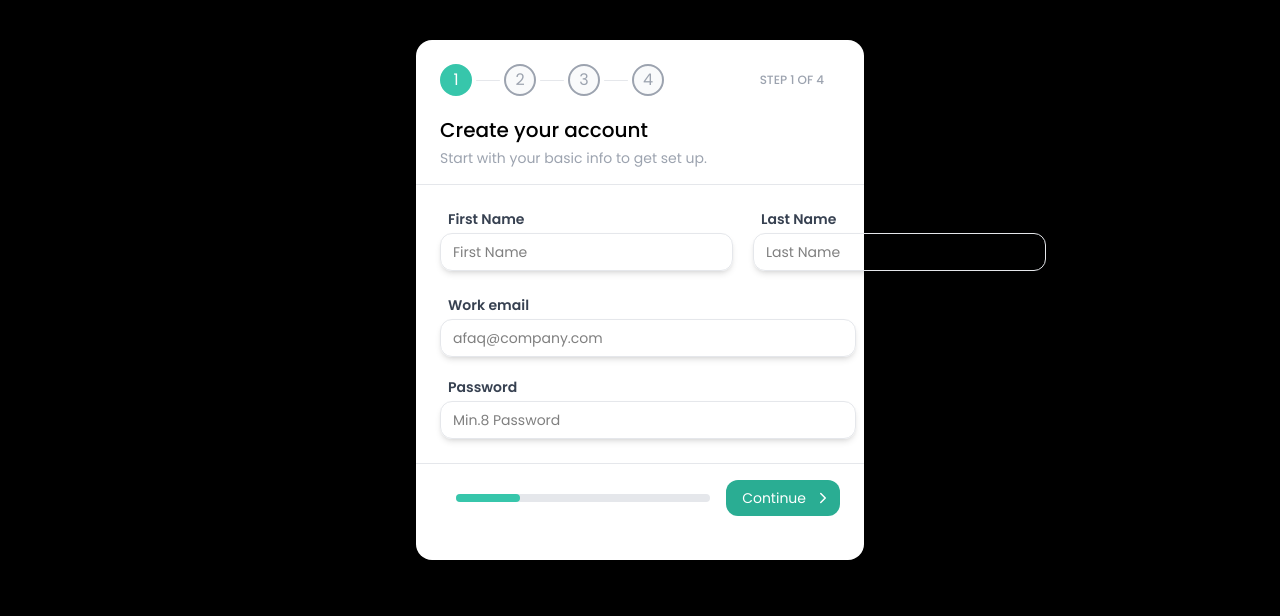
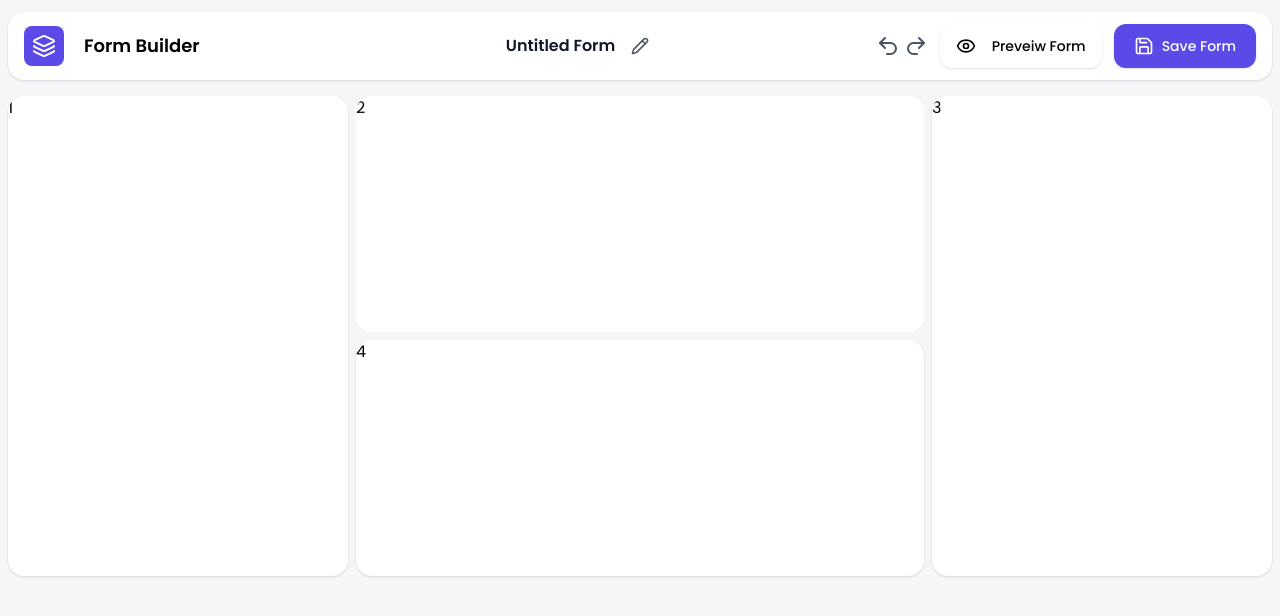
Before and after one commit to coder-591/React--challenges, a React (Vite) app: page / in a window 1280 px wide. Shown: the top 616 px of the page. Built offline with nearby package versions, Linux system fonts and the light colour scheme.

Commit message:
Layout is complete

```diff
--- a/src/App.jsx
+++ b/src/App.jsx
@@ -1,4 +1,3 @@
-import React from "react";
 import SearchBar from "./Components/Debonce/SearchBar";
 import Suggestion from "./Components/Debonce/Suggestion";
 import Category from "./Components/Multi Filter/Category";
@@ -7,6 +6,7 @@ import Cart from "./Components/ShoppingCart/Cart";
 import InfiniteFeed from "./Components/InfiniteFeed/InfiniteFeed";
 import SortingTable from "./Components/SortingTable/SortingTable";
 import MultiStepForms from "./Components/MultiStepForm/MultiStepForms";
+import ShowDynamicForm from "./Components/Dynamic Form/ShowDynamicForm";
 
 const App = () => {
   return (
@@ -22,9 +22,10 @@ const App = () => {
       {/* <InfiniteFeed /> */}
       {/* # 6 problem Sorting table */}
       {/* <SortingTable /> */}
-       {/* # 7 problem Sorting table */}
-       <MultiStepForms />
-
+      {/* # 7 problem Multi step form */}
+      {/* <MultiStepForms /> */}
+      {/* # 8 problem Dynamic form builder */}
+      <ShowDynamicForm />
     </>
   );
 };
--- /dev/null
+++ b/src/Components/Dynamic Form/MainContainer.jsx
@@ -0,0 +1,24 @@
+import React from "react";
+
+const MainContainer = () => {
+  return (
+    <>
+      <div className="grid grid-cols-[340px_1fr_340px] grid-rows-2 gap-2 mt-4 mx-2 max-h-123">
+        <div className="rightsideBar overflow-scroll bg-cardColor row-span-2  rounded-2xl shadow-sm">
+          <p>1</p>
+        </div>
+        <div className="topContent overflow-scroll   bg-cardColor rounded-2xl shadow-[0 8px 20px rgba(15,23,42,.05)] max-h-59">
+          <p>2</p>
+        </div>
+        <div className="leftsideBar overflow-scroll bg-cardColor row-span-2  rounded-2xl shadow-sm">
+          <p>3</p>
+        </div>
+        <div className="bottomContent overflow-scroll bg-cardColor rounded-2xl shadow-sm min-h-59 ">
+          <p>4</p>
+        </div>
+      </div>
+    </>
+  );
+};
+
+export default MainContainer;
--- /dev/null
+++ b/src/Components/Dynamic Form/Navbar.jsx
@@ -0,0 +1,45 @@
+import { Eye, Layers, Pencil, Redo2, Save, Undo2 } from "lucide-react";
+const Navbar = () => {
+  return (
+    <>
+      <div className="flex items-center justify-between px-4 bg-cardColor mx-2 mt-3 h-17 rounded-2xl shadow-sm">
+        <div className="flex items-center justify-center gap-5 cursor-pointer">
+          <div className="w-10 h-10 flex items-center justify-center bg-purpleColor rounded-lg ">
+            <Layers color="white" />
+          </div>
+          <p className="font-semibold text-lg">Form Builder</p>
+        </div>
+
+        <div className="flex items-center gap-4 pl-20">
+          <p className="font-semibold text-md text-headingTextColor">
+            Untitled Form
+          </p>
+          <Pencil
+            color="#4b5563"
+            size={"18px"}
+            className="hover:-translate-y-1 transition-all"
+          />
+        </div>
+
+        <div className="flex items-center justify-center gap-3">
+          <label className="flex items-center justify-start gap-1 cursor-pointer">
+            <Undo2 color="#4b5563" />
+            <Redo2 color="#4b5563" />
+          </label>
+
+          <button className="flex items-center gap-4 px-4 py-3 rounded-xl bg-cardColor shadow-sm cursor-pointer hover:-translate-y-1 transition-all   ">
+            <Eye size={"20px"} />
+            <p className="font-medium text-sm">Preveiw Form</p>
+          </button>
+
+          <button className="flex items-center gap-2 px-5 py-3 rounded-xl bg-purpleColor shadow-sm cursor-pointer hover:-translate-y-1 transition-all">
+            <Save size={"20px"} color="#fff" />
+            <p className="font-medium text-sm text-btnTextColor">Save Form</p>
+          </button>
+        </div>
+      </div>
+    </>
+  );
+};
+
+export default Navbar;
--- /dev/null
+++ b/src/Components/Dynamic Form/ShowDynamicForm.jsx
@@ -0,0 +1,14 @@
+
+import MainContainer from "./MainContainer";
+import Navbar from "./Navbar";
+
+const ShowDynamicForm = () => {
+  return (
+    <>
+      <Navbar />
+      <MainContainer />
+    </>
+  );
+};
+
+export default ShowDynamicForm;
--- a/src/index.css
+++ b/src/index.css
@@ -1,15 +1,10 @@
-@import url('https://fonts.googleapis.com/css2?family=Lato:ital,wght@0,100;0,300;0,400;0,700;0,900;1,100;1,300;1,400;1,700;1,900&family=Poppins:ital,wght@0,100;0,200;0,300;0,400;0,500;0,600;0,700;0,800;0,900;1,100;1,200;1,300;1,400;1,500;1,600;1,700;1,800;1,900&display=swap');
+@import url("https://fonts.googleapis.com/css2?family=Poppins:wght@400;500;600;700&display=swap");
 @import "tailwindcss";
 
-* {
+body {
+  background-color: #f6f6f8;
+  /* color: black; */
   font-family: "Poppins", sans-serif;
-}
-
-
-
-body {
-  background-color: black;
-  color: black;
 }
 .searchbar {
   display: flex;
@@ -43,3 +38,31 @@ body {
 .emp::-webkit-scrollbar {
   display: none;
 }
+
+/* For dynamic form builder */
+@theme {
+  --color-cardColor: #ffffff;
+  --color-sideBarColor: #ffffff;
+  --color-hoverColor: #6d5df6;
+  --color-purpleColor: #5b4ae8;
+  --color-lightPurpleColor: #f4f2ff;
+  --color-headingTextColor: #111827;
+  --color-bodyTextColor: #4b5563;
+  --color-placeHolderColor: #9ca3af;
+  --color-borderActiveColor: #6d5df6;
+  --color-btnTextColor: #fff;
+  --color-iconColor: #4b5563;
+}
+
+.topContent::-webkit-scrollbar {
+  display: none;
+}
+.rightsideBar::-webkit-scrollbar {
+  display: none;
+}
+.leftsideBar::-webkit-scrollbar {
+  display: none;
+}
+.bottomContent::-webkit-scrollbar {
+  display: none;
+}
```
